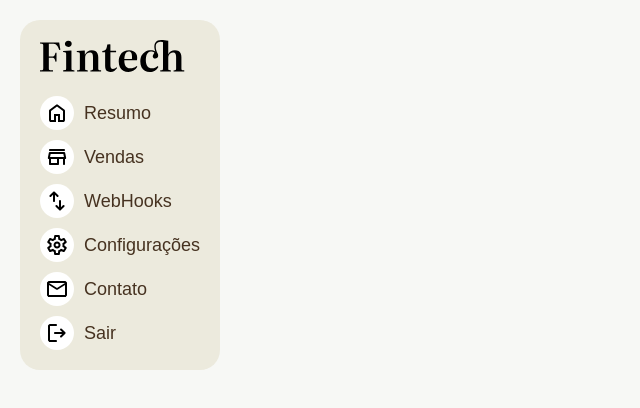
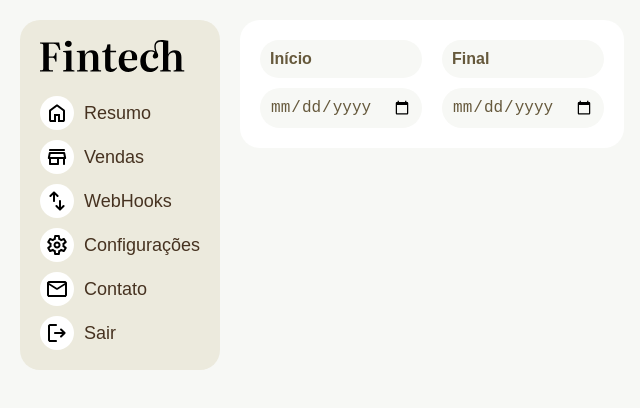
Before and after one commit to devfelipesales/fintech, a React (Vite) app: page / in a window 1280 px wide. Shown: the top 408 px of the page, without its empty margins (0-640 px from the left). Built offline with nearby package versions, Linux system fonts and the light colour scheme.

Commit message:
feat: added DateForm component in Summary Page

```diff
--- a/src/App.tsx
+++ b/src/App.tsx
@@ -1,15 +1,18 @@
 import { BrowserRouter, Route, Routes } from 'react-router-dom';
 import './Style.css';
 import SideNav from './components/SideNav';
+import Summary from './Pages/Summary';
 
 function App() {
   return (
     <>
       <BrowserRouter>
-        <div className='flex box'>
+        <div className='flex box gap-m'>
           <SideNav />
           <main>
-            <Routes></Routes>
+            <Routes>
+              <Route path='/' element={<Summary />} />
+            </Routes>
           </main>
         </div>
       </BrowserRouter>
--- /dev/null
+++ b/src/Pages/Summary.tsx
@@ -0,0 +1,8 @@
+import React from 'react';
+import DateForm from '../components/DateForm';
+
+const Summary = () => {
+  return <DateForm />;
+};
+
+export default Summary;
--- a/src/Style.css
+++ b/src/Style.css
@@ -31,6 +31,10 @@ html {
   background: var(--color-5);
 }
 
+.rounded {
+  border-radius: 1.25rem;
+}
+
 body {
   font-family: sans-serif;
   margin: 0px;
@@ -40,7 +44,7 @@ body {
 
 .box {
   padding: var(--gap);
-  border-radius: var(--gap);
+  border-radius: 1.25rem;
 }
 
 button {
@@ -119,3 +123,37 @@ nav li img {
 nav li:hover img {
   background-color: var(--color-3);
 }
+
+/* Resume */
+
+/* dateForm */
+
+.dateForm {
+  display: flex;
+  background-color: var(--color-5);
+  gap: var(--gap);
+}
+
+.dateForm div {
+  display: flex;
+  flex-direction: column;
+  gap: var(--gap-s);
+}
+
+.dateForm label {
+  font-weight: 600;
+  padding: var(--gap-s);
+  background-color: var(--color-4);
+  border-radius: 1.25rem;
+  display: block;
+}
+
+.dateForm input {
+  padding: var(--gap-s);
+  background-color: var(--color-4);
+  border-radius: 1.25rem;
+  border: none;
+  font-family: monospace;
+  font-size: 1rem;
+  color: var(--color-2);
+}
--- /dev/null
+++ b/src/components/DateForm.tsx
@@ -0,0 +1,28 @@
+import React from 'react';
+import InputDate from './InputDate';
+
+const DateForm = () => {
+  const [initialDate, setInitialDate] = React.useState('');
+  const [finalDate, setFinalDate] = React.useState('');
+
+  function handleChange(target: EventTarget & HTMLInputElement) {}
+
+  return (
+    <form className='dateForm box' onSubmit={(e) => e.preventDefault()}>
+      <InputDate
+        label='Início'
+        name='initialDate'
+        value={initialDate}
+        onChange={({ target }) => setInitialDate(target.value)}
+      />
+      <InputDate
+        label='Final'
+        name='finalDate'
+        value={finalDate}
+        onChange={({ target }) => setFinalDate(target.value)}
+      />
+    </form>
+  );
+};
+
+export default DateForm;
--- /dev/null
+++ b/src/components/InputDate.tsx
@@ -0,0 +1,22 @@
+import React from 'react';
+
+type IInputProps = React.ComponentProps<'input'> & {
+  label: string;
+};
+
+const InputDate = ({ label, name, value, onChange }: IInputProps) => {
+  return (
+    <div>
+      <label htmlFor={name}>{label}</label>
+      <input
+        type='date'
+        name={name}
+        id={name}
+        value={value}
+        onChange={onChange}
+      />
+    </div>
+  );
+};
+
+export default InputDate;
```
